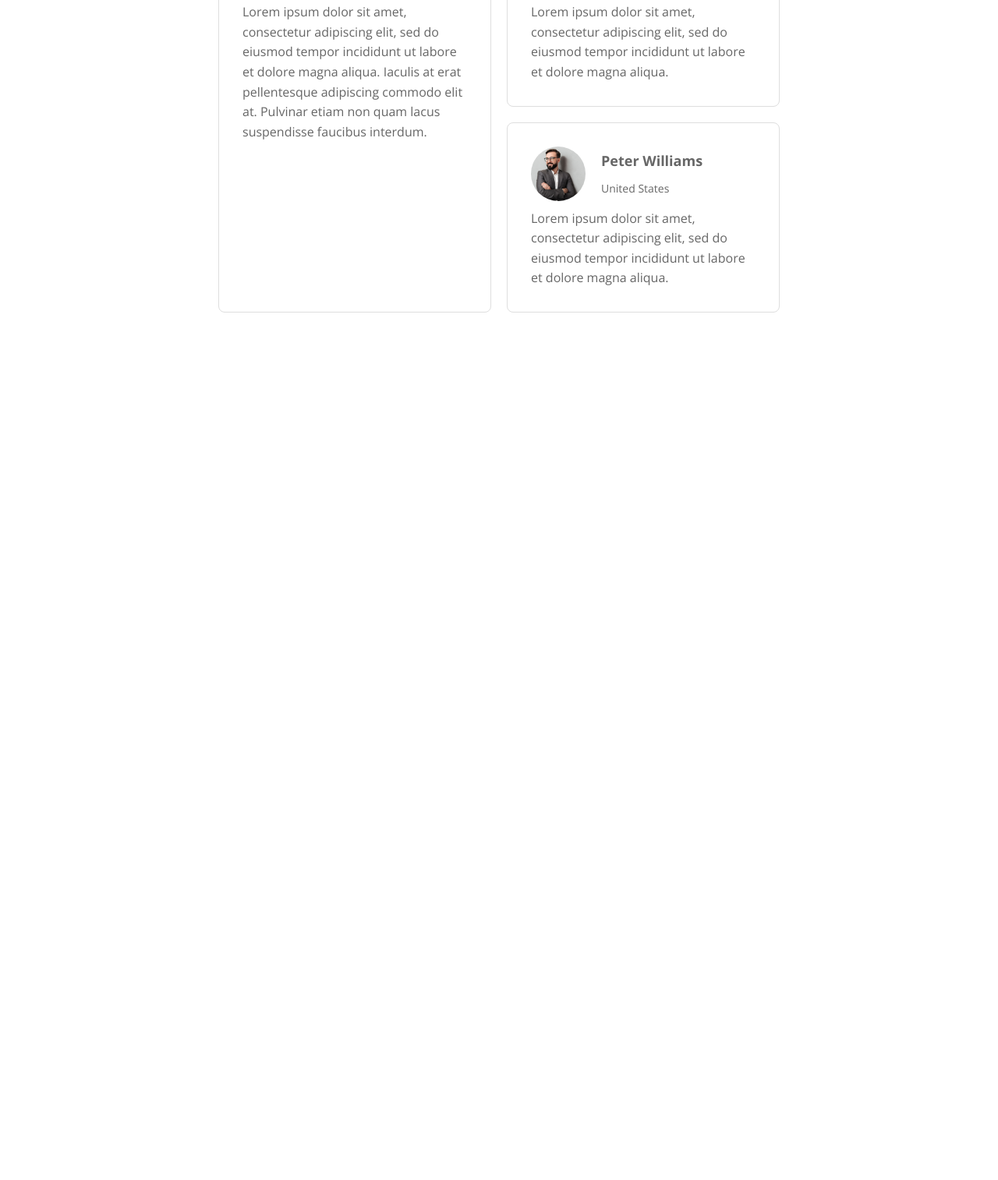
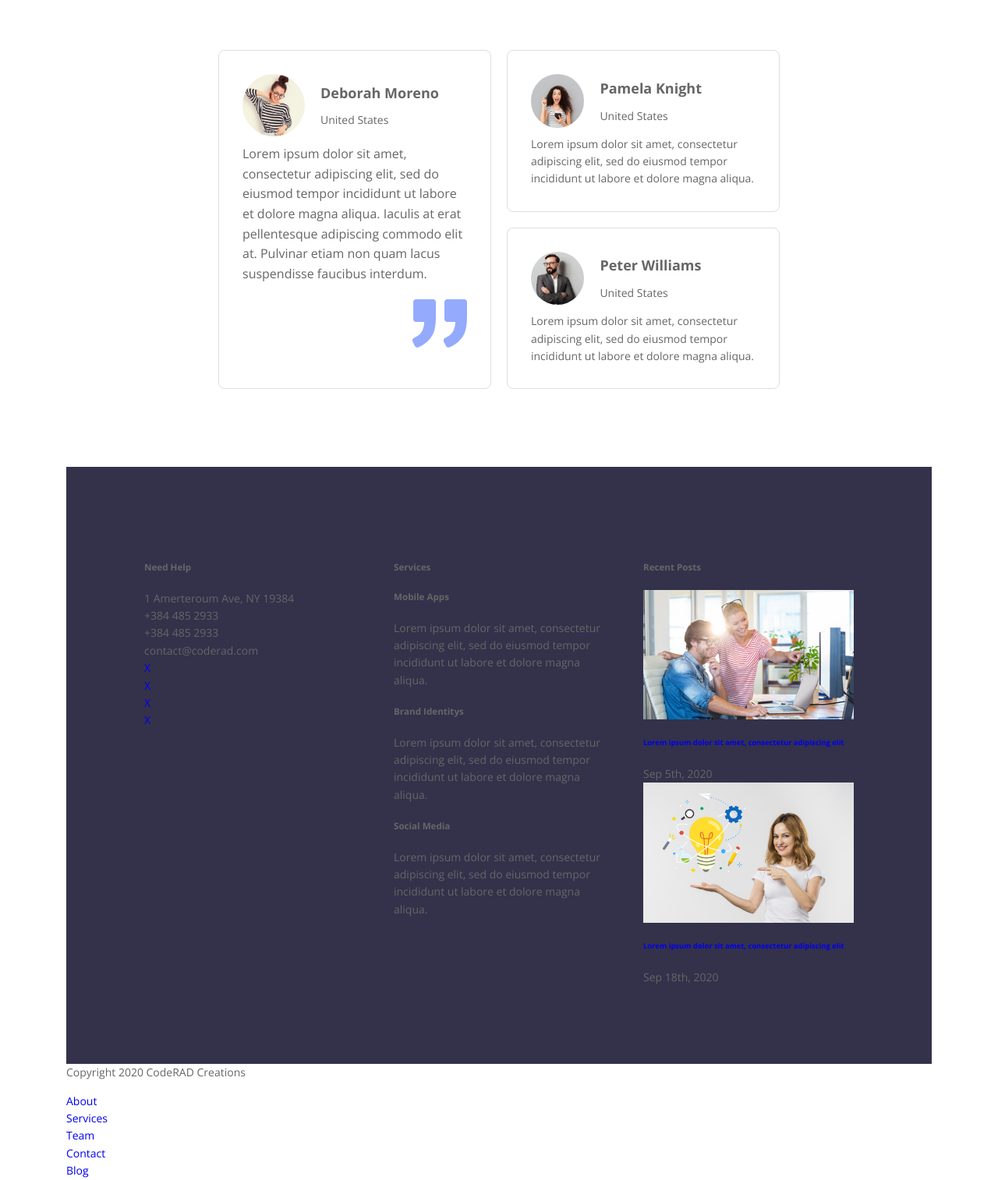
Before and after one commit to SuperAdolfo/CodeRad, a plain HTML site: page index.html in a window 1280 px wide. Shown: the part 3860-5374 px from the top of the page at 78% size. Before the commit the page ends 4261 px from the top, so only its background shows below. Drawn offline with nearby package versions, Linux system fonts and the light colour scheme.

Commit message:
just begin adding color the footer

```diff
--- a/css/styles.css
+++ b/css/styles.css
@@ -238,6 +238,8 @@ span.bg-color-6 { background: linear-gradient(90deg, #a1ecff 0%, #7bbcff 100%);}
 
 .plan-btn-wrapper { text-align: center; }
 
+.testimonials {margin: var(--size-100) 0;}
+
 .testimonial-grid {
     display: grid;
     grid-template-columns: repeat(auto-fit, minmax(300px, 1fr));
@@ -249,6 +251,15 @@ span.bg-color-6 { background: linear-gradient(90deg, #a1ecff 0%, #7bbcff 100%);}
 .testimonials .block-text {
     padding-right: 0;
     text-align: center;
+    margin: var(--size-100) 0;
+
+}
+
+/* FIXING QUOTE IMG  */
+.quote img {
+    width: 70px;
+    float: right;
+    margin-top: var(--size-16);
 }
 
 .testimonial-card {
@@ -262,6 +273,9 @@ span.bg-color-6 { background: linear-gradient(90deg, #a1ecff 0%, #7bbcff 100%);}
     grid-column: 1/2;
 }
 
+.testimonial-card.medium .bottom p {
+    font-size: var(--size-14);
+}
 
 
 .testimonial-card .top {
@@ -271,11 +285,14 @@ span.bg-color-6 { background: linear-gradient(90deg, #a1ecff 0%, #7bbcff 100%);}
 }
 
 .testimonial-card img.profile {
-    width: 70px;
+    width: 4.275rem;
     border-radius: 50%;
     margin-right: var(--size-20)
 }
 
+.testimonial-card.lg img.profile {
+    width: 5rem;
+}
 .top h4 {
     font-weight: 600;
     font-size: var(--size-18);
@@ -288,3 +305,14 @@ span.bg-color-6 { background: linear-gradient(90deg, #a1ecff 0%, #7bbcff 100%);}
     font-size: var(--size-16);
     line-height: 1.6;
 }
+
+footer .footer-top {
+    display: grid;
+    grid-template-columns: repeat(auto-fit, minmax(250px, 1fr));
+    gap: var(--size-50);
+    padding: var(--size-100);
+}
+
+footer .footer-top {
+    background-color: var(--footer);
+}
--- a/index.html
+++ b/index.html
@@ -266,10 +266,13 @@
                     </div>
                     <div class="bottom">
                         <p>Lorem ipsum dolor sit amet, consectetur adipiscing elit, sed do eiusmod tempor incididunt ut labore et dolore magna aliqua. Iaculis at erat pellentesque adipiscing commodo elit at. Pulvinar etiam non quam lacus suspendisse faucibus interdum. </p>
+                        <span class="quote">
+                            <img src="assets/images/quote-colored.svg" alt="quote">
+                        </span>
                     </div>
                 </div>
 
-                <div class="testimonial-card">
+                <div class="testimonial-card medium">
                     <div class="top">
                         <img src="assets/images/2.png" alt="" class="profile">
                         <div class="top-info">
@@ -282,7 +285,7 @@
                     </div>
                 </div>
 
-                <div class="testimonial-card">
+                <div class="testimonial-card medium">
                     <div class="top">
                         <img src="assets/images/3.png" alt="" class="profile">
                         <div class="top-info">
@@ -297,5 +300,95 @@
             </div>
         </section>
 
+
+        <footer>
+            <div class="container">
+
+
+                <section class="footer-top">
+                    <div class="footer-col">
+                        <h5>Need Help</h5>
+                        <div class="contact-info">
+                            <ul>
+                                <li>
+                                    1 Amerteroum Ave, NY 19384
+                                </li>
+                                <li>
+                                    +384 485 2933
+                                </li>
+                                <li>
+                                    +384 485 2933
+                                </li>
+                                <li>
+                                    contact@coderad.com
+                                </li>
+                            </ul>
+
+                        </div>
+                        <div class="social-icon">
+                            <ul>
+                                <li><a href="#">X</a></li>
+                                <li><a href="#">X</a></li>
+                                <li><a href="#">X</a></li>
+                                <li><a href="#">X</a></li>
+                            </ul>
+
+                        </div>
+                    </div>
+                    <div class="fotter-col">
+                        <h5>Services</h5>
+                        <div class="services-wrapper">
+                            <h5>Mobile Apps</h5>
+                            <p>Lorem ipsum dolor sit amet, consectetur adipiscing elit, sed do eiusmod tempor incididunt ut labore et dolore magna aliqua.</p>
+                        </div>
+                        <div class="services-wrapper">
+                            <h5>Brand Identitys</h5>
+                            <p>Lorem ipsum dolor sit amet, consectetur adipiscing elit, sed do eiusmod tempor incididunt ut labore et dolore magna aliqua.</p>
+                        </div>
+                        <div class="services-wrapper">
+                            <h5>Social Media</h5>
+                            <p>Lorem ipsum dolor sit amet, consectetur adipiscing elit, sed do eiusmod tempor incididunt ut labore et dolore magna aliqua.</p>
+                        </div>
+                    </div>
+                    <div class="fotter-col">
+                        <h5>Recent Posts</h5>
+                        <div class="recent-posts">
+                            <img src="assets/images/blog1.jpg" alt="blog 1">
+                            <div class="post-inner">
+                                <h6><a href="#">Lorem ipsum dolor sit amet, consectetur adipiscing elit</a></h6>
+                                <span>Sep 5th, 2020</span>
+                            </div>
+                        </div>
+                        <div class="recent-posts">
+                            <img src="assets/images/blog2.jpg" alt="blog 2">
+                            <div class="post-inner">
+                                <h6><a href="#">Lorem ipsum dolor sit amet, consectetur adipiscing elit</a></h6>
+                                <span>Sep 18th, 2020</span>
+                            </div>
+                        </div>
+
+                    </div>
+                </section>
+
+
+                <section class="footer-bottom">
+                    <div class="footer-bottom-wrapper">
+                        <div class="copyright">
+                            <p>Copyright 2020 CodeRAD Creations</p>
+                        </div>
+                        <div class="footer-bottom-links">
+                            <ul>
+                                <li><a href="#">About</a></li>
+                                <li><a href="#">Services</a></li>
+                                <li><a href="#">Team</a></li>
+                                <li><a href="#">Contact</a></li>
+                                <li><a href="#">Blog</a></li>
+                            </ul>
+                        </div>
+                    </div>
+                </section>
+            </div>
+        </footer>
+
     </body>
 </html>
```
